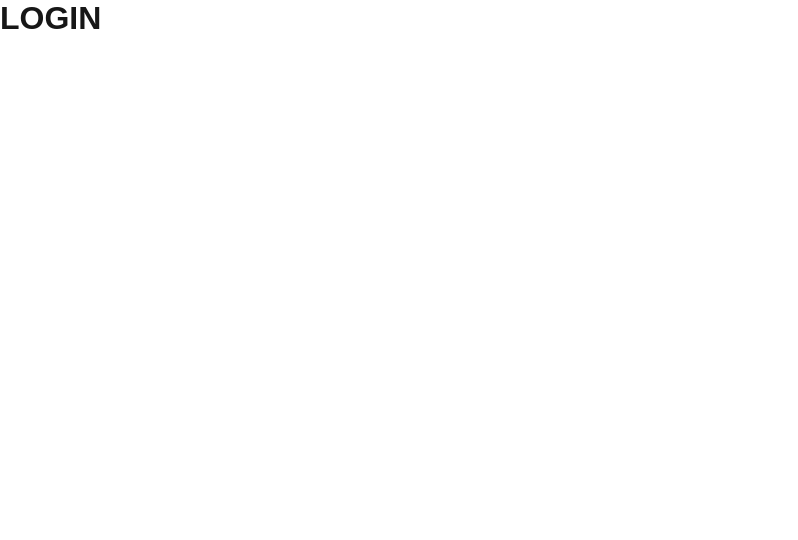
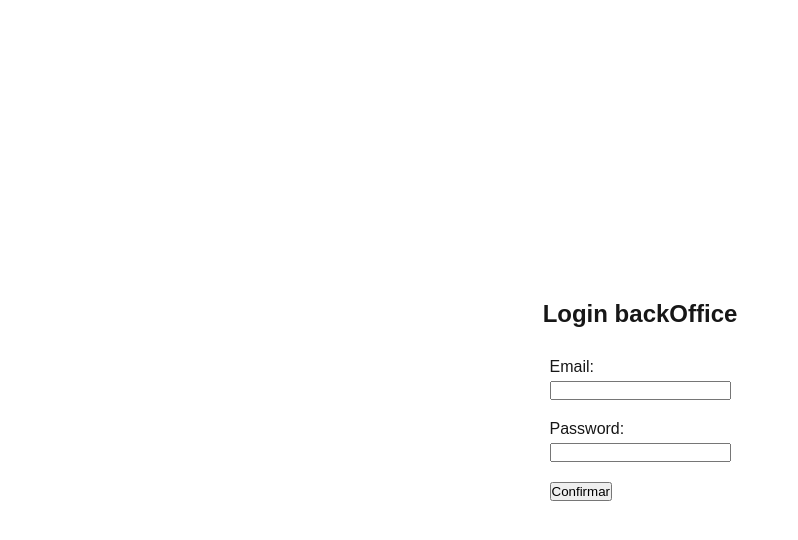
Before and after one commit to Kaique-Parente/E-Commerce-SayStreet, a Next.js app in the folder frontend/: page / in a window 1280 px wide. Shown: the top 540 px of the page, without its empty margins (0-798 px from the left). Built offline with nearby package versions, Linux system fonts and the light colour scheme.

Commit message:
[FRONTEND ADD] Tela de login, hook e service.

```diff
--- a/frontend/app/page.js
+++ b/frontend/app/page.js
@@ -1,7 +1,56 @@
+'use client'
+
+import UseLogin from "@/hooks/useLogin";
+import { useEffect, useState } from "react";
+import styled from "styled-components";
+
+const Container = styled.div`
+    width: 100%;
+    height: 100vh;
+
+    display: flex;
+    align-items: center;
+    justify-content: center;
+    flex-direction: column;
+
+    gap: 30px;
+`
+
+const InputContainer = styled.div`
+    display: flex;
+    justify-content: flex-end;
+    flex-direction: column;
+    gap: 5px;
+
+    margin-bottom: 20px;
+`
+
 export default function Login(){
+    const { email, password, erro, setEmail, setPassword, handleSubmit, handleEmailChange, handlePasswordChange } = UseLogin();
+
+    useEffect(() => {
+        if (erro) {
+            alert(erro.toString());
+        }
+    }, [erro])
+
     return (
-        <h1>
-            LOGIN
-        </h1>
+        <Container>
+                <h2>Login backOffice</h2>
+                <form onSubmit={handleSubmit}>
+
+                    <InputContainer>
+                        <label className="label" htmlFor="email">Email:</label>
+                        <input required type="email" id="email" onChange={handleEmailChange} value={email} />
+                    </InputContainer>
+
+                    <InputContainer>
+                        <label className="label" htmlFor="password">Password:</label>
+                        <input required type="password" id="password" onChange={handlePasswordChange} value={password} />
+                    </InputContainer>
+
+                    <button type="submit">Confirmar</button>
+                </form>
+            </Container>
     );
 }
--- /dev/null
+++ b/frontend/hooks/useLogin.js
@@ -0,0 +1,48 @@
+'use client'
+
+import { loginUsuario } from "@/services/UserService";
+import { useState } from "react";
+
+export default function UseLogin() {
+    const [email, setEmail] = useState('');
+    const [password, setPassword] = useState('');
+    const [erro, setErro] = useState(null);
+
+    // Função para envio do formulário
+    const handleSubmit = async (e) => {
+        e.preventDefault();
+
+        try {
+            const response = await loginUsuario({ email, password });
+
+            if (response !== null) {
+                alert(response);
+                window.location.href = './home';
+            } else {
+                setErro(response);
+            }
+        } catch (error) {
+            console.log(error);
+            setErro("Erro de comunicação com o servidor!");
+        }
+    };
+
+    const handleEmailChange = (event) => {
+        setEmail(event.target.value);
+    };
+
+    const handlePasswordChange = (event) => {
+        setPassword(event.target.value);
+    };
+
+    return {
+        email,
+        password,
+        erro,
+        setEmail,
+        setPassword,
+        handleSubmit,
+        handleEmailChange,
+        handlePasswordChange,
+    };
+}
--- a/frontend/services/UserService.js
+++ b/frontend/services/UserService.js
@@ -166,3 +166,33 @@ export async function atualizarUsuario(id, dadosUsuario){
         return null;
     }
 }
+
+export async function loginUsuario(dadosLogin) {
+    const url = "http://localhost:8080/user/login";
+    console.log(url);
+    console.log(dadosLogin);
+
+    try {
+        const response = await fetch(url, {
+            method: "POST",
+            headers: {
+                'Content-Type': 'application/json',
+            },
+            body: JSON.stringify(dadosLogin)
+        });
+
+        console.log(response);
+
+        if (!response.ok) {
+            let errorMessage = await response.text();
+            alert(`Erro: ${response.status} - ${errorMessage}`);
+            return null;
+        }
+
+        return response.text();
+
+    } catch (error) {
+        alert("Erro de conexão: " + error.message);
+        return null;
+    }
+}
```
